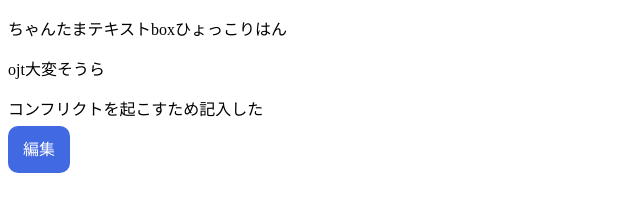
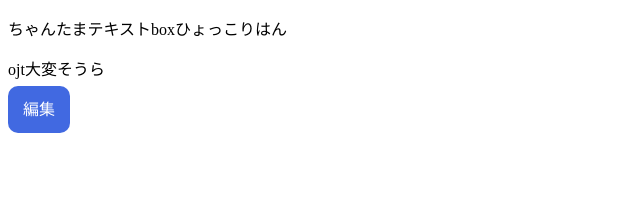
Before and after one commit to arara-tamagawa/freshers, a plain HTML site: page index.html in a window 1280 px wide. Shown: the whole page, without its empty margins (0-640 px from the left). Drawn offline with Linux system fonts and the light colour scheme.

Commit message:
Update index.html

```diff
--- a/index.html
+++ b/index.html
@@ -8,7 +8,6 @@
     <body>
         <p>ちゃんたまテキストboxひょっこりはん</p>
         <p>ojt大変そうら</p>
-        <p>コンフリクトを起こすため記入した</p>
         <div >
             <label for="updatebox">
                 <span >編集</span>
```
